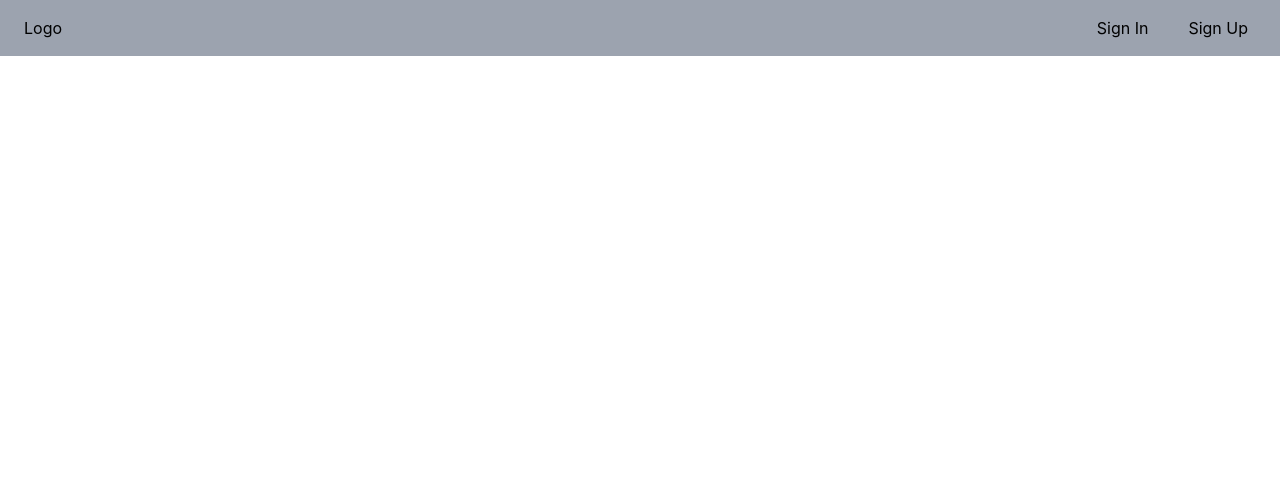
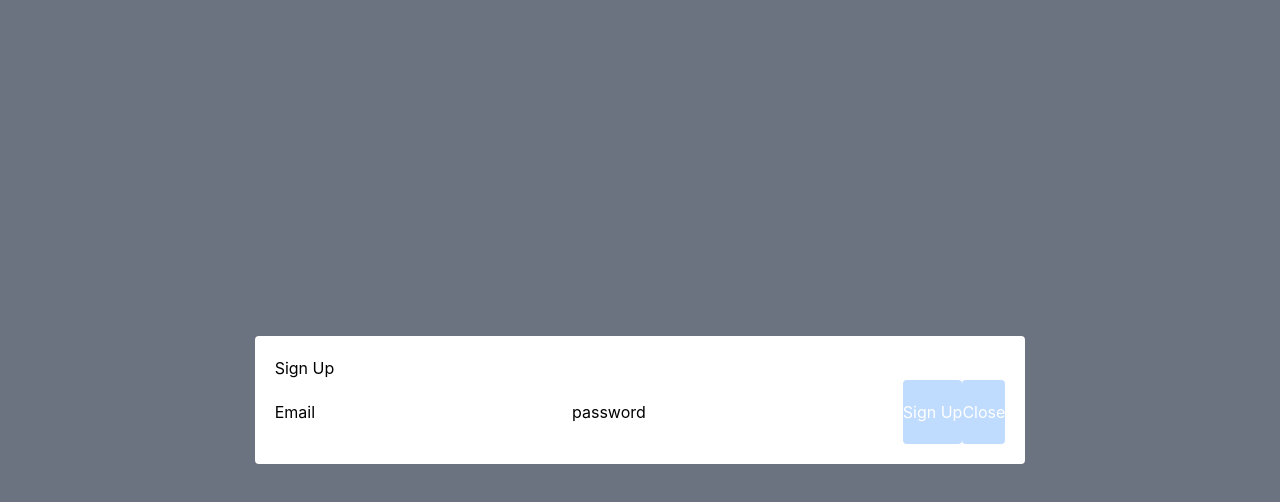
Before and after one commit to Lucrested/Resonance, a React (Create React App) app in the folder client/: page / in a window 1280 px wide. Both pictures are taken after a click on the button "Sign Up". Shown: the top 502 px of the page. Built offline with nearby package versions, Linux system fonts and the light colour scheme.

Commit message:
Sign Up button opens and closes overlay

```diff
--- a/client/src/App.js
+++ b/client/src/App.js
@@ -1,10 +1,23 @@
+import react, { useState } from "react";
 import "./App.css";
 import NavbarWithMegaMenu from "./components/Navbar";
+import SignUpOverlay from "./components/SignUpOverlay";
 
 function App() {
+  const [isSignUpOverlayOpen, setSignUpOverlayOpen] = useState(false);
+
+  const openSignUpOverlay = () => {
+    setSignUpOverlayOpen(true);
+  };
+
+  const closeSignUpOverlay = () => {
+    setSignUpOverlayOpen(false);
+  };
+
   return (
     <div className="App">
-      <NavbarWithMegaMenu />
+      <NavbarWithMegaMenu openSignUpOverlay={openSignUpOverlay} />
+      {isSignUpOverlayOpen && <SignUpOverlay onClose={closeSignUpOverlay} />}
     </div>
   );
 }
--- a/client/src/components/Navbar.js
+++ b/client/src/components/Navbar.js
@@ -1,36 +1,10 @@
-import React from "react";
-import {
-  Navbar,
-  Collapse,
-  Typography,
-  Button,
-  IconButton,
-} from "@material-tailwind/react";
-import { Bars3Icon, XMarkIcon } from "@heroicons/react/24/outline";
+import React, { useState } from "react";
+import { Navbar, Typography, Button } from "@material-tailwind/react";
+import SignUpOverlay from "./SignUpOverlay";
 
-const colors = {
-  blue: "bg-blue-50 text-blue-500",
-  orange: "bg-orange-50 text-orange-500",
-  green: "bg-green-50 text-green-500",
-  "blue-gray": "bg-blue-gray-50 text-blue-gray-500",
-  purple: "bg-purple-50 text-purple-500",
-  teal: "bg-teal-50 text-teal-500",
-  cyan: "bg-cyan-50 text-cyan-500",
-  pink: "bg-pink-50 text-pink-500",
-};
-
-export default function NavbarWithMegaMenu() {
-  const [openNav, setOpenNav] = React.useState(false);
-
-  React.useEffect(() => {
-    window.addEventListener(
-      "resize",
-      () => window.innerWidth >= 960 && setOpenNav(false)
-    );
-  }, []);
-
+export default function NavbarWithMegaMenu({ openSignUpOverlay }) {
   return (
-    <Navbar className="bg-gray-400 mx-auto max-w-screen-2xl px-4 py-2">
+    <Navbar className="bg-gray-400 mx-auto max-w-screen-2xl px-4 py-2 rounded-b-lg">
       <div className="flex items-center justify-between text-blue-gray-900">
         <Typography
           as="a"
@@ -45,7 +19,7 @@ export default function NavbarWithMegaMenu() {
           <Button variant="text" size="sm" color="blue-gray">
             Sign In
           </Button>
-          <Button variant="gradient" size="sm">
+          <Button variant="gradient" size="sm" onClick={openSignUpOverlay}>
             Sign Up
           </Button>
         </div>
--- a/client/src/components/SignUpOverlay.js
+++ b/client/src/components/SignUpOverlay.js
@@ -0,0 +1,38 @@
+import React, { useState } from "react";
+
+function SignUpOverlay({ onClose }) {
+  const [email, setEmail] = useState("");
+  const [password, setPassword] = useState("");
+
+  const handleSignUp = () => {
+    onClose();
+  };
+
+  return (
+    <div className="flex fixed inset-y-0 w-full h-full bg-gray-500 justify-center items-center">
+      <div className="bg-white p-5 rounded">
+        <h2>Sign Up</h2>
+        <label>
+          Email <input name="email" />{" "}
+        </label>
+        <label>
+          password <input name="password" />{" "}
+        </label>
+        <button
+          onClick={handleSignUp}
+          className="py-2.5 py-5 bg-blue-200 text-white border-0 rounded cursor-pointer"
+        >
+          Sign Up
+        </button>
+        <button
+          onClick={onClose}
+          className="py-2.5 py-5 bg-blue-200 text-white border-0 rounded cursor-pointer"
+        >
+          Close
+        </button>
+      </div>
+    </div>
+  );
+}
+
+export default SignUpOverlay;
```
